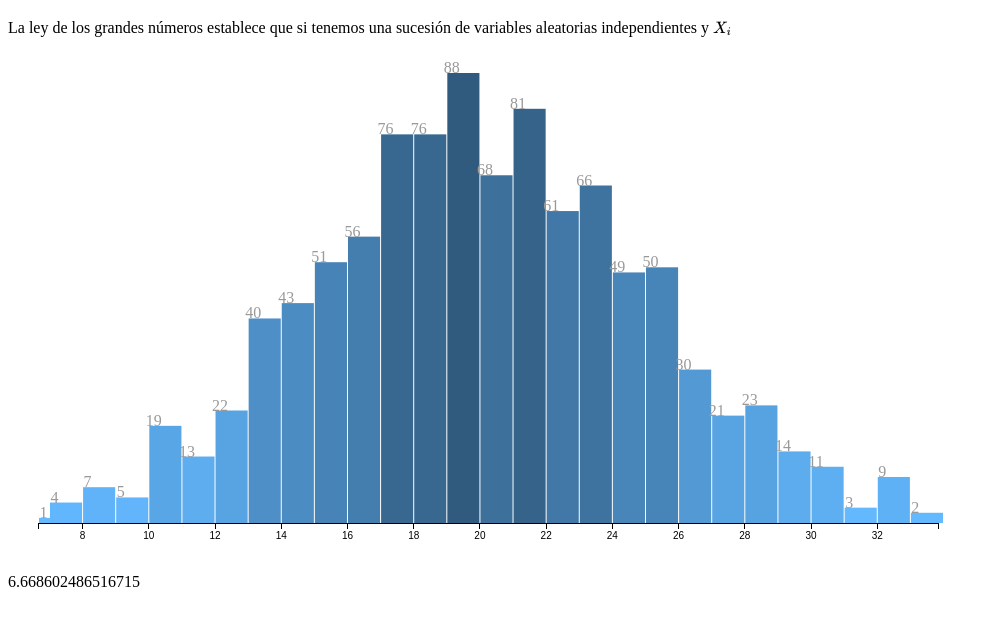
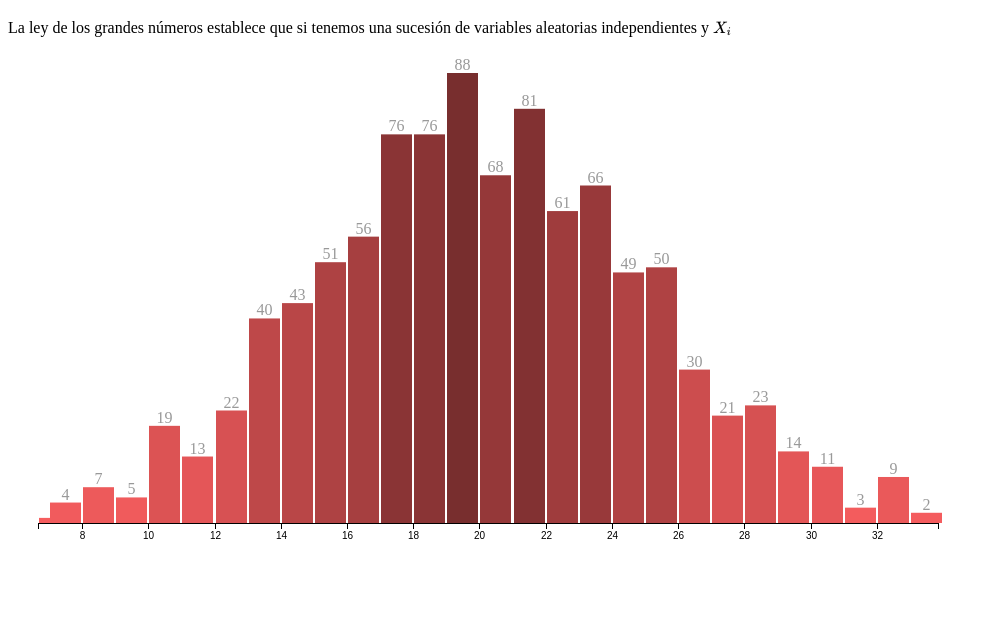
Before and after one commit to manuel-5673/pages, a plain HTML site: page normal.html in a window 1280 px wide. Shown: the part 61-686 px from the top of the page, without its empty margins (0-998 px from the left). Drawn offline with nearby package versions, Linux system fonts and the light colour scheme; some packages are replaced by stand-ins of ours.

Commit message:
Some modifications to the histogram text

```diff
--- a/normal.html
+++ b/normal.html
@@ -13,7 +13,7 @@
     variables aleatorias independientes y  \( X_i \)</p>
 
     <script>
-      var color = "steelblue";
+      var color = "#ac4142";
 
       // Generate a 1000 data points using normal distribution with mean=20, deviation=5
       var values = d3.range(1000).map(d3.randomNormal(20, 5));
@@ -28,8 +28,8 @@
       var max = d3.max(values);
       var min = d3.min(values);
       var x = d3.scaleLinear()
-            .domain([min, max])
-            .range([0, width]);
+            .rangeRound([0, width])
+            .domain([min, max]);
 
       // Generate a histogram using twenty uniformly-spaced bins.
       var data = d3.histogram()
@@ -62,19 +62,16 @@
           .attr("class", "bar")
           .attr("transform", function(d) { return "translate(" + x(d.x0) + "," + y(d.length) + ")"; });
 
-      d3.select("body").append("p").text(data[0]);
-      //d3.select("body").append("p").text(values)
-
       bar.append("rect")
           .attr("x", 1)
-          .attr("width", x(data[1].x1) - x(data[1].x0) - 1)
+          .attr("width", x(data[1].x1) - x(data[1].x0) - 2)
           .attr("height", function(d) { return height - y(d.length); })
           .attr("fill", function(d) { return colorScale(d.length) });
 
       bar.append("text")
           .attr("dy", ".75em")
-          .attr("y", -12)
-          .attr("x", (x(data[0].x1) - x(data[0].x0)) / 2)
+          .attr("y", -15)
+          .attr("x", (x(data[1].x1) - x(data[1].x0)) / 2)
           .attr("text-anchor", "middle")
           .text(function(d) { return formatCount(d.length); });
 
@@ -83,17 +80,13 @@
           .attr("transform", "translate(0," + height + ")")
           .call(xAxis);
 
-      /*
-      * Adding refresh method to reload new data
-      */
       function refresh(values){
-        // var values = d3.range(1000).map(d3.random.normal(20, 5));
         var data = d3.histogram()
             .domain(x.domain())
             .thresholds(x.ticks(20))
             (values);
 
-        // Reset y domain using new data
+        // Reset y-domain
         var yMax = d3.max(data, function(d){return d.length});
         var yMin = d3.min(data, function(d){return d.length});
         y.domain([0, yMax]);
@@ -103,7 +96,7 @@
 
         var bar = svg.selectAll(".bar").data(data);
 
-        // Remove object with data
+        // Remove
         bar.exit().remove();
 
         bar.transition()
@@ -123,7 +116,7 @@
 
       }
 
-      // Calling refresh repeatedly.
+      // Refreshing repeatedly.
       setInterval(function() {
         var values = d3.range(1000).map(d3.randomNormal(20, 5));
         refresh(values);
```
